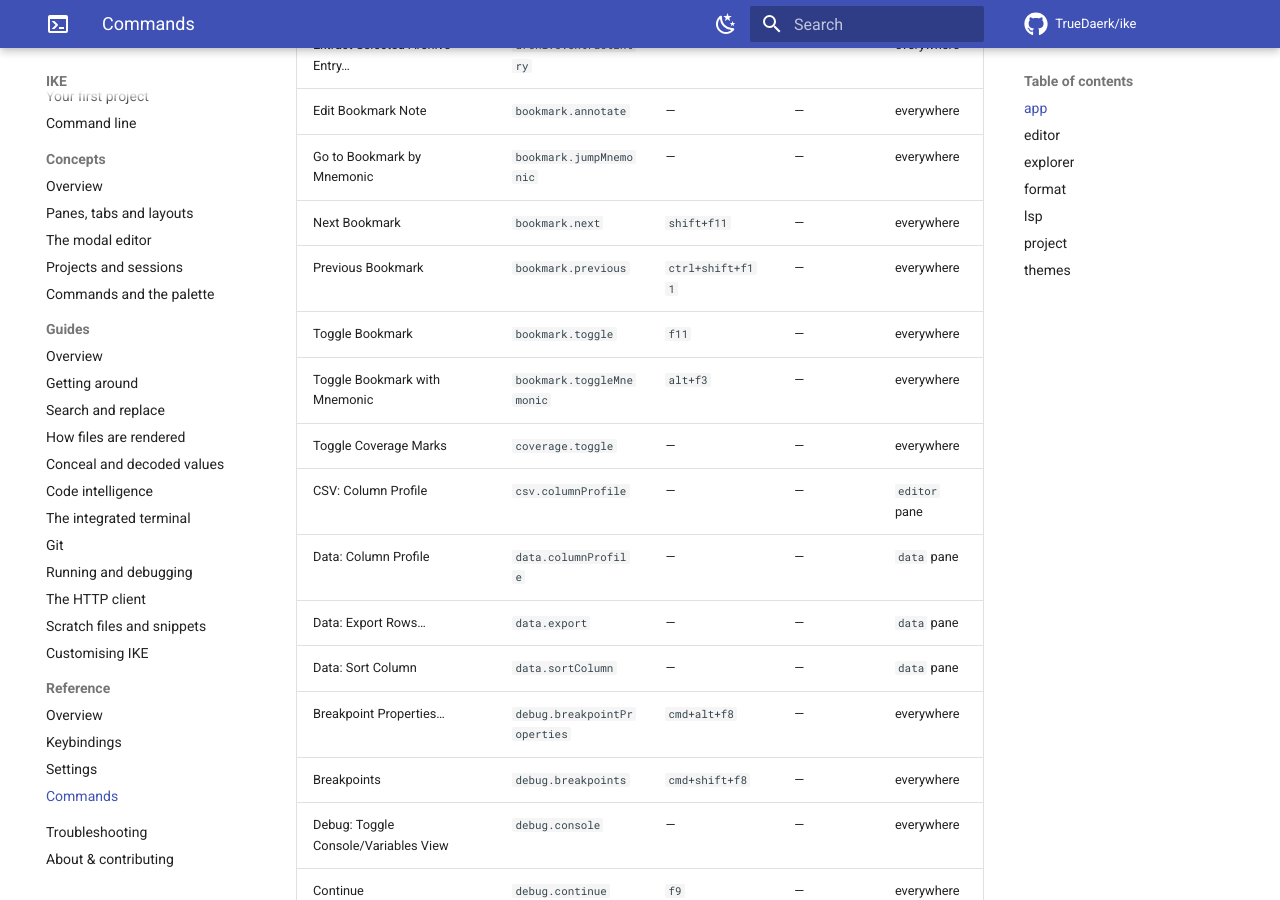
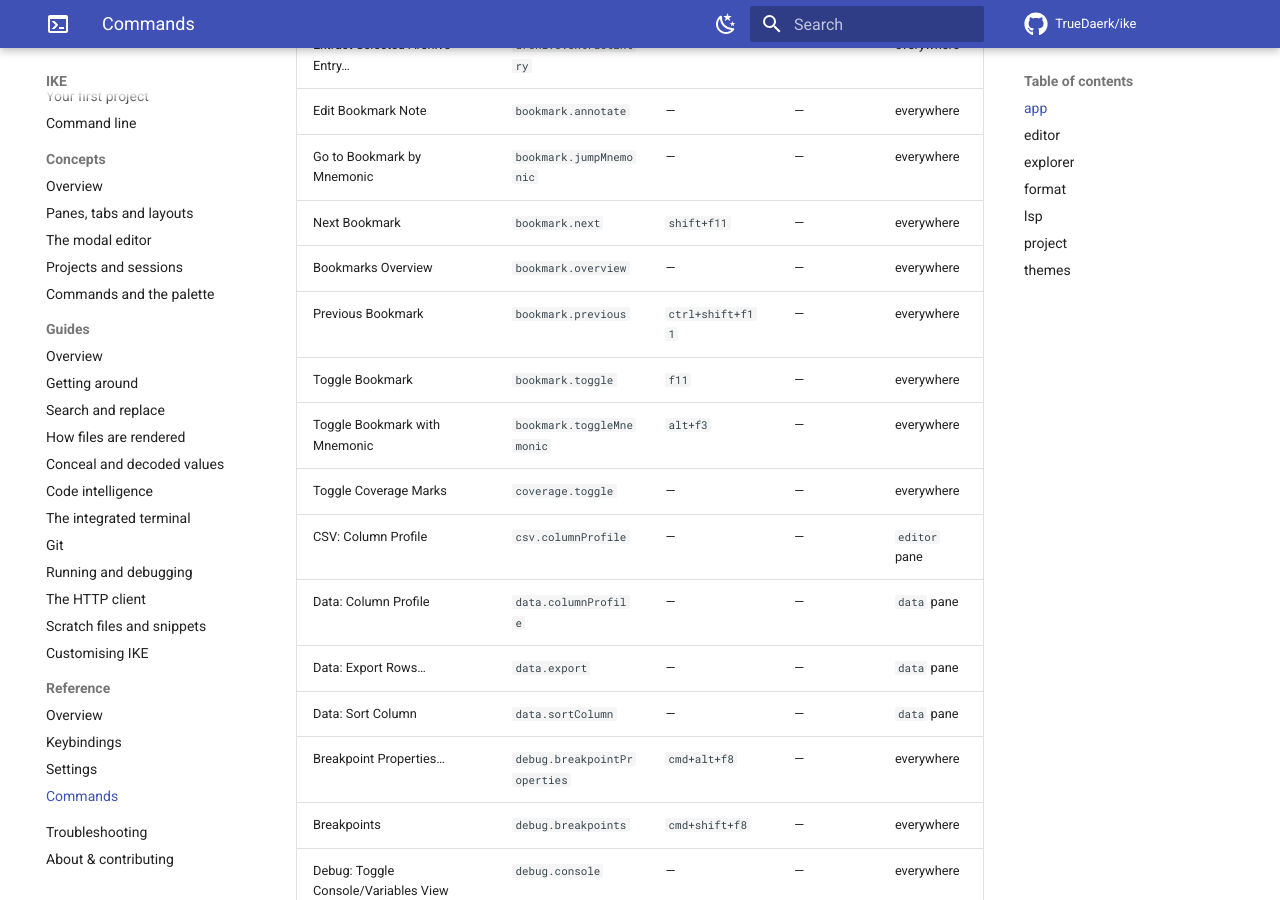
Before and after one commit to TrueDaerk/ike, an MkDocs documentation site: the page built from userdocs/reference/commands.md, in a window 1280 px wide and 900 px high, scrolled down 700 px. Built offline with MkDocs 1.6.1 and Material for MkDocs 9.7.7, drawn with Linux system fonts in a browser that asks for light colours; comment, search, counter and statistics services are not loaded.

Commit message:
docs(reference): regenerate commands table after the merge
Co-Authored-By: Claude Opus 5 <noreply@anthropic.com>

```diff
--- a/userdocs/reference/commands.md
+++ b/userdocs/reference/commands.md
@@ -33,6 +33,7 @@ bring their own.
 | Edit Bookmark Note | `bookmark.annotate` | — | — | everywhere |
 | Go to Bookmark by Mnemonic | `bookmark.jumpMnemonic` | — | — | everywhere |
 | Next Bookmark | `bookmark.next` | `shift+f11` | — | everywhere |
+| Bookmarks Overview | `bookmark.overview` | — | — | everywhere |
 | Previous Bookmark | `bookmark.previous` | `ctrl+shift+f11` | — | everywhere |
 | Toggle Bookmark | `bookmark.toggle` | `f11` | — | everywhere |
 | Toggle Bookmark with Mnemonic | `bookmark.toggleMnemonic` | `alt+f3` | — | everywhere |
```
